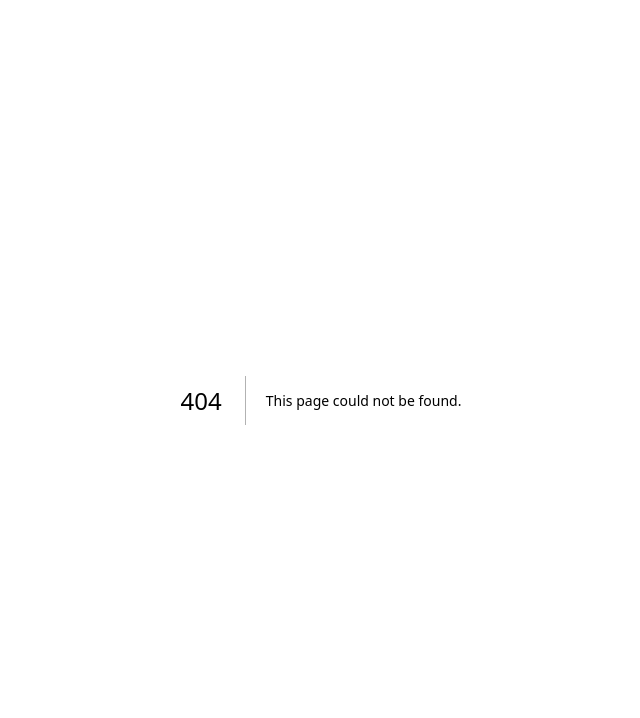
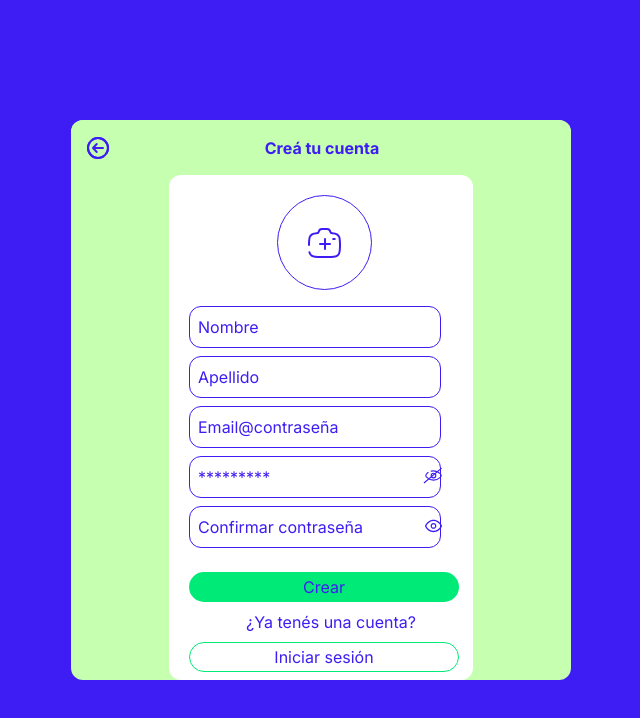
Before and after one commit to Dadario23/fast-delivery-front, a Next.js app: page /register in a window 1280 px wide. Before the commit this address had no page. Shown: the top 718 px of the page, without its empty margins (319-959 px from the left). Built offline with nearby package versions, Linux system fonts and the light colour scheme.

Commit message:
agrego registe-create-account

```diff
--- /dev/null
+++ b/src/app/register/page.tsx
@@ -0,0 +1,12 @@
+import React from "react";
+import CreateAccount from "../../components/CreateAccount";
+
+const CreateAccountPage: React.FC = () => {
+  return (
+    <div className="min-h-screen flex items-center justify-center bg-[#3d1df3]">
+      <CreateAccount />
+    </div>
+  );
+};
+
+export default CreateAccountPage;
--- /dev/null
+++ b/src/assets/BackIcon/back-icon.tsx
@@ -0,0 +1,33 @@
+import React from "react";
+
+export default function BackIcon() {
+  return (
+    <svg
+      width="30"
+      height="30"
+      viewBox="0 0 30 30"
+      fill="none"
+      xmlns="http://www.w3.org/2000/svg"
+    >
+      <path
+        d="M20 15H10M10 15L13.75 11M10 15L13.75 19"
+        stroke="#3D1DF3"
+        stroke-width="2"
+        stroke-linecap="round"
+        stroke-linejoin="round"
+      />
+      <path
+        d="M10 6.33782C11.4709 5.48697 13.1786 5 15 5C20.5228 5 25 9.47715 25 15C25 20.5228 20.5228 25 15 25C9.47715 25 5 20.5228 5 15C5 13.1786 5.48697 11.4709 6.33782 10"
+        stroke="#3D1DF3"
+        stroke-width="2"
+        stroke-linecap="round"
+      />
+      <path
+        d="M20 23.6622C18.5291 24.513 16.8214 25 15 25C9.47715 25 5 20.5228 5 15C5 9.47715 9.47715 5 15 5C20.5228 5 25 9.47715 25 15C25 16.8214 24.513 18.5291 23.6622 20"
+        stroke="#3D1DF3"
+        stroke-width="2"
+        stroke-linecap="round"
+      />
+    </svg>
+  );
+}
--- /dev/null
+++ b/src/assets/CameraIcon/camera-icon.tsx
@@ -0,0 +1,38 @@
+import React from "react";
+
+export default function CameraIcon() {
+  return (
+    <svg
+      width="33"
+      height="30"
+      viewBox="0 0 33 30"
+      fill="none"
+      xmlns="http://www.w3.org/2000/svg"
+    >
+      <path
+        d="M22 16H12"
+        stroke="#3D1DF3"
+        stroke-width="2"
+        stroke-linecap="round"
+      />
+      <path
+        d="M17 11L17 21"
+        stroke="#3D1DF3"
+        stroke-width="2"
+        stroke-linecap="round"
+      />
+      <path
+        d="M26.7333 10.9333H25.2"
+        stroke="#3D1DF3"
+        stroke-width="2"
+        stroke-linecap="round"
+      />
+      <path
+        d="M1 17.1212C1 12.3546 1 9.97122 2.16099 8.25916C2.66359 7.51799 3.30943 6.88162 4.06163 6.38639C5.17811 5.65132 6.57587 5.38858 8.71589 5.29467C9.73712 5.29467 10.6164 4.53217 10.8167 3.54545C11.1171 2.06538 12.436 1 13.9678 1H19.0322C20.564 1 21.8829 2.06538 22.1833 3.54545C22.3836 4.53217 23.2629 5.29467 24.2841 5.29467C26.4241 5.38858 27.8219 5.65132 28.9384 6.38639C29.6906 6.88162 30.3364 7.51799 30.839 8.25916C32 9.97122 32 12.3546 32 17.1212C32 21.8879 32 24.2712 30.839 25.9833C30.3364 26.7244 29.6906 27.3608 28.9384 27.856C27.2008 29 24.782 29 19.9444 29H13.0556C8.21796 29 5.79917 29 4.06163 27.856C3.30943 27.3608 2.66359 26.7244 2.16099 25.9833C1.83307 25.4997 1.59777 24.9626 1.42893 24.3333"
+        stroke="#3D1DF3"
+        stroke-width="2"
+        stroke-linecap="round"
+      />
+    </svg>
+  );
+}
--- /dev/null
+++ b/src/assets/Eye/eye.tsx
@@ -0,0 +1,49 @@
+import React from "react";
+
+export default function Eye() {
+  return (
+    <svg
+      xmlns="http://www.w3.org/2000/svg"
+      width="23"
+      height="23"
+      viewBox="0 0 20 20"
+      fill="none"
+    >
+      <path
+        fillRule="evenodd"
+        clipRule="evenodd"
+        d="M5.51791 6.4738C6.85011 5.51193 8.40779 4.99973 10 5C11.5922 4.99973 13.1499 5.51193 14.4821 6.4738C15.8143 7.43566 16.8631 8.8054 17.5 10.4151C16.8635 12.0254 15.8149 13.3958 14.4827 14.3582C13.1504 15.3207 11.5925 15.8333 10 15.8333C8.40748 15.8333 6.84957 15.3207 5.51734 14.3582C4.1851 13.3958 3.13646 12.0254 2.5 10.4151C3.13688 8.8054 4.18571 7.43566 5.51791 6.4738ZM6.31839 13.4927C7.42833 14.2353 8.70181 14.6277 10 14.6268C11.2982 14.6277 12.5717 14.2353 13.6816 13.4927C14.7916 12.75 15.6954 11.6855 16.2945 10.4151C15.6964 9.14314 14.7931 8.07684 13.6831 7.33259C12.573 6.58835 11.299 6.19474 10 6.19474C8.70101 6.19474 7.42697 6.58835 6.31695 7.33259C5.20692 8.07684 4.30356 9.14314 3.70545 10.4151C4.30462 11.6855 5.20844 12.75 6.31839 13.4927ZM11.4164 10.4167C11.4164 11.1991 10.7821 11.8333 9.99971 11.8333C9.21731 11.8333 8.58305 11.1991 8.58305 10.4167C8.58305 9.63426 9.21731 8.99999 9.99971 8.99999C10.7821 8.99999 11.4164 9.63426 11.4164 10.4167ZM9.99971 12.9167C11.3804 12.9167 12.4997 11.7974 12.4997 10.4167C12.4997 9.03595 11.3804 7.91666 9.99971 7.91666C8.619 7.91666 7.49971 9.03595 7.49971 10.4167C7.49971 11.7974 8.619 12.9167 9.99971 12.9167Z"
+        fill="#3d1df3"
+      />
+    </svg>
+  );
+}
+
+export function EyeBlocked() {
+  return (
+    <svg
+      width="23"
+      height="23"
+      viewBox="0 0 20 20"
+      fill="none"
+      xmlns="http://www.w3.org/2000/svg"
+    >
+      <path
+        d="M8.00001 6.22981C8.60769 6.08484 9.27363 6 10 6C12.7879 6 14.6854 7.24978 15.8167 8.35217C16.3834 8.90426 16.6667 9.18031 16.6667 10C16.6667 10.8197 16.3834 11.0957 15.8167 11.6478C14.6854 12.7502 12.7879 14 10 14C7.21209 14 5.31465 12.7502 4.18327 11.6478C3.61665 11.0957 3.33334 10.8197 3.33334 10C3.33334 9.18031 3.61665 8.90426 4.18327 8.35217C4.50409 8.03957 4.8865 7.71513 5.33334 7.41069"
+        stroke="#3D1DF3"
+        stroke-linecap="round"
+      />
+      <path
+        d="M12 10C12 11.1046 11.1046 12 10 12C8.89543 12 8 11.1046 8 10C8 8.89543 8.89543 8 10 8C11.1046 8 12 8.89543 12 10Z"
+        stroke="#3D1DF3"
+      />
+      <line
+        x1="1.67861"
+        y1="16.4727"
+        x2="16.9995"
+        y2="3.61694"
+        stroke="#3D1DF3"
+      />
+    </svg>
+  );
+}
--- /dev/null
+++ b/src/components/CreateAccount.tsx
@@ -0,0 +1,72 @@
+import React from "react";
+import "tailwindcss/tailwind.css";
+import Eye, { EyeBlocked } from "../assets/Eye/eye";
+import CameraIcon from "assets/CameraIcon/camera-icon";
+import BackIcon from "assets/BackIcon/back-icon";
+const CreateAccountForm: React.FC = () => {
+  return (
+    <div className="flex items-center justify-center flex-wrap  rounded-xl mx-[30px] bg-[#C7FFB1] relative ">
+      <div className="w-full h-[55px] pl-0 flex items-center font-bold rounded-t-xl bg-[#C7FFB1] z-10 ">
+        <div className="ml-3">
+          <BackIcon />
+        </div>
+        <h2 className="text-[#3d1df3] mr-10 flex-grow text-center">
+          Creá tu cuenta
+        </h2>
+      </div>
+      <div className="bg-white rounded-xl z-20">
+        <form className="w-[19rem] pl-5">
+          <div className="w-[95px] h-[95px] mb-4 mt-5 ml-[88px] flex items-center justify-center border border-[#3d1df3] rounded-full">
+            <CameraIcon />
+          </div>
+          <input
+            type="text"
+            placeholder="Nombre"
+            className="w-270 h-495 mb-2 p-2 border border-[#3d1df3] rounded-xl placeholder-[#3d1df3] "
+          />
+          <input
+            type="text"
+            placeholder="Apellido"
+            className="w-270 mb-2 p-2 border border-[#3d1df3] rounded-xl placeholder-[#3d1df3] "
+          />
+          <input
+            type="text"
+            placeholder="Email@contraseña"
+            className="w-270 mb-2 p-2 border border-[#3d1df3] rounded-xl placeholder-[#3d1df3] "
+          />
+          <div className="relative items-center">
+            <input
+              type="text"
+              placeholder="*********"
+              className="w-270 mb-2 p-2 border border-[#3d1df3] rounded-xl relative placeholder-[#3d1df3]  "
+            />
+            <div className="absolute right-7 top-2">
+              <EyeBlocked />
+            </div>
+          </div>
+          <div className="relative">
+            <input
+              type="text"
+              placeholder="Confirmar contraseña"
+              className="w-270 mb-2 p-2 border-[0.5px] border-[#3d1df3] rounded-xl placeholder-[#3d1df3] "
+            />
+            <div className="absolute right-7 top-2">
+              <Eye />
+            </div>
+          </div>
+          <button className="w-[270px] h-[30px] mt-4 mb-2 p-2 bg-[#00ea77] text-[#3d1df3] rounded-full pl-50 flex items-center justify-center ">
+            Crear
+          </button>
+          <h2 className="mb-2 flex items-center justify-center text-[#3d1df3]">
+            ¿Ya tenés una cuenta?
+          </h2>
+          <button className="w-[270px] h-[30px] mb-2 p-2 bg-white border border-[#00ea77] text-[#3d1df3] rounded-full pl-50 flex items-center justify-center ">
+            Iniciar sesión
+          </button>
+        </form>
+      </div>
+    </div>
+  );
+};
+
+export default CreateAccountForm;
```
Also changed, not shown: src/app/page.tsx (+7 -7 lines), tsconfig.json (+20 -4 lines).
